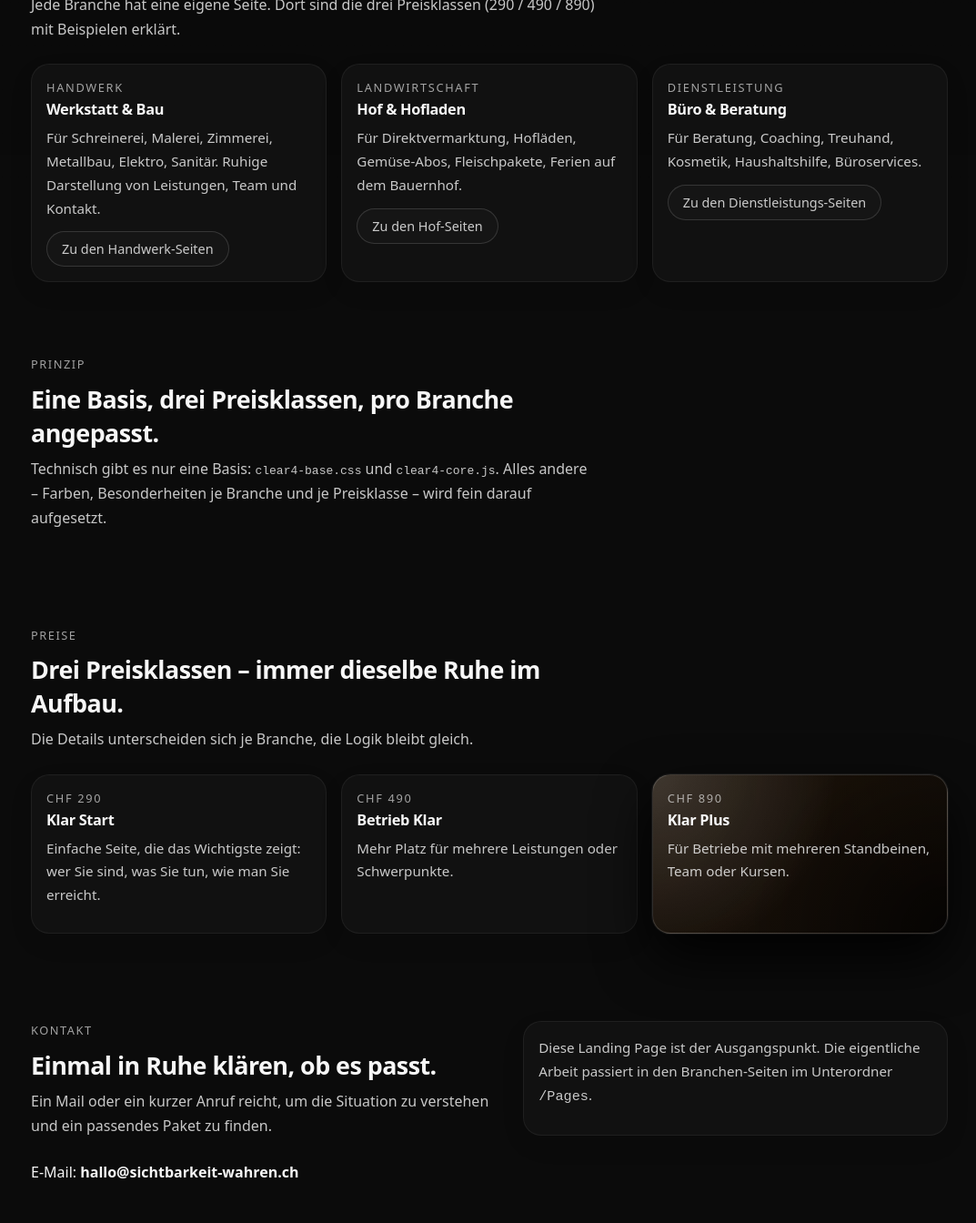
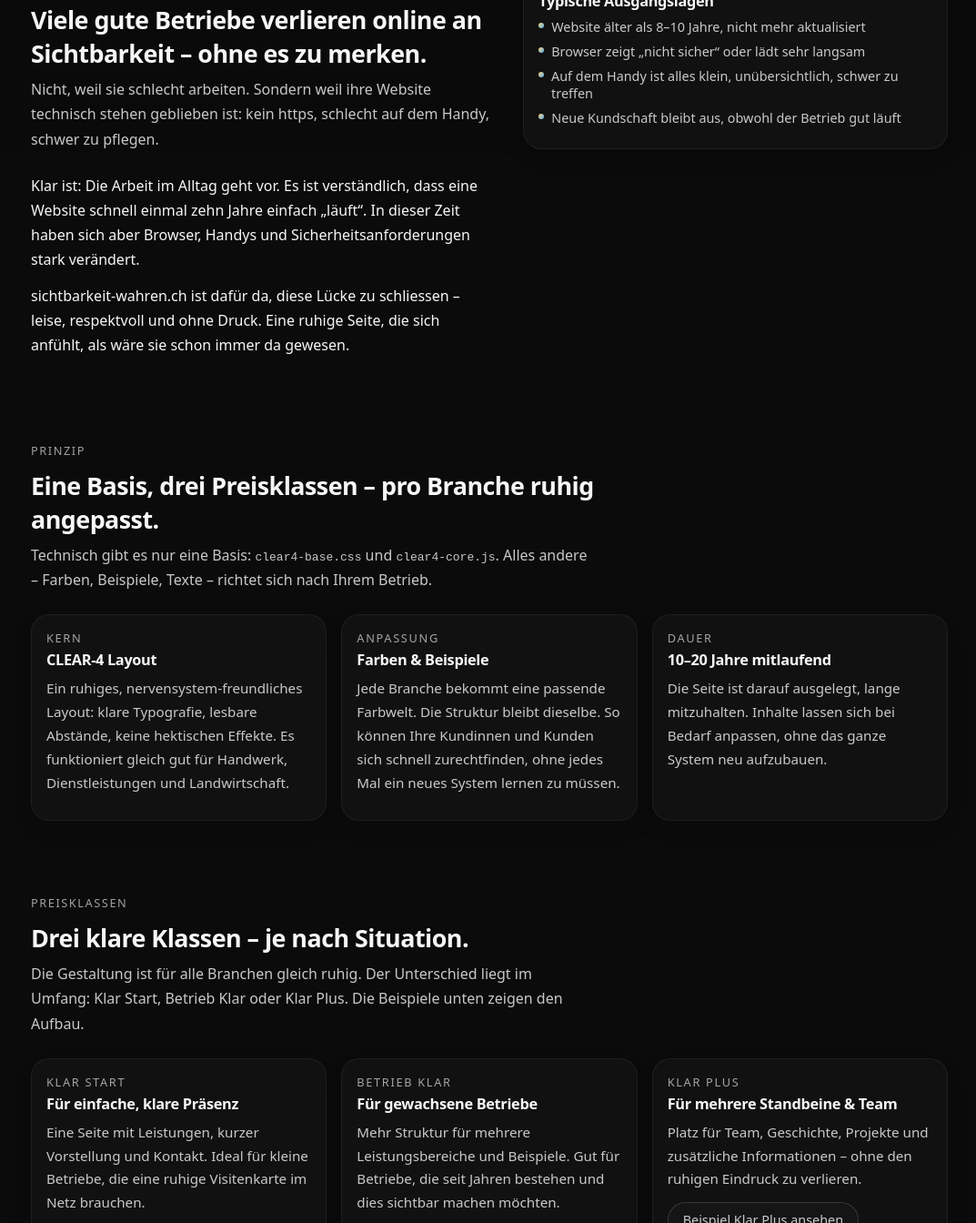
Before and after one commit to letheworldbechill/turbo-succotash, a plain HTML site: page index.html in a window 1280 px wide. Shown: the part 630-1974 px from the top of the page at 91% size, without its empty margins (102-1175 px from the left). Drawn offline with Linux system fonts and the light colour scheme.

Commit message:
Update index.html

```diff
--- a/index.html
+++ b/index.html
@@ -2,37 +2,51 @@
 <html lang="de">
   <head>
     <meta charset="utf-8" />
-    <meta name="viewport" content="width=device-width, initial-scale=1" />
+    <meta
+      name="viewport"
+      content="width=device-width, initial-scale=1, viewport-fit=cover"
+    />
     <title>sichtbarkeit-wahren.ch | Ruhige Webseiten für kleine Unternehmen</title>
-    <meta name="description" content="CLEAR-4: Ruhige, klare Webseiten für Handwerk, Landwirtschaft und Dienstleistungen in der Schweiz. Eine Basis, drei Branchen, drei Preisklassen." />
+    <meta
+      name="description"
+      content="CLEAR-4: Ruhige, klare Webseiten für kleine und mittlere Unternehmen in der Schweiz. Eine Basis, drei Preisklassen – gedacht, um 10–20 Jahre verständlich zu bleiben."
+    />
     <link rel="stylesheet" href="clear4-base.css" />
   </head>
-  <body class="clear4-landing">
+
+  <body class="clear4-landing" data-price-tier="klar-start">
     <a href="#hauptinhalt" class="skip-link">Direkt zum Inhalt</a>
 
     <div class="page-shell">
+      <!-- HEADER -->
       <header class="site-header">
         <div class="container site-header__inner">
           <div class="brand">
             <div class="brand__mark" aria-hidden="true"></div>
             <div class="brand__text">
               <div class="brand__title">sichtbarkeit-wahren.ch</div>
-              <div class="brand__subtitle">Webseiten für kleine Unternehmen</div>
+              <div class="brand__subtitle">
+                Ruhige Webseiten für kleine Unternehmen
+              </div>
             </div>
           </div>
+
           <nav class="nav" aria-label="Hauptnavigation">
             <div class="nav__primary">
-              <a href="#branchen" class="nav__link nav__link--active">Für wen</a>
+              <a href="#hero" class="nav__link nav__link--active">Start</a>
+              <a href="#warum" class="nav__link">Warum</a>
               <a href="#prinzip" class="nav__link">Prinzip</a>
-              <a href="#preise" class="nav__link">Preise</a>
+              <a href="#branchen" class="nav__link">Preisklassen</a>
               <a href="#kontakt" class="nav__link">Kontakt</a>
             </div>
           </nav>
         </div>
       </header>
 
+      <!-- MAIN -->
       <main id="hauptinhalt" class="site-main">
-        <section class="section hero">
+        <!-- HERO -->
+        <section id="hero" class="section hero">
           <div class="container hero__inner">
             <div>
               <p class="hero__kicker">Online sichtbar bleiben</p>
@@ -45,140 +59,233 @@
                 Kundinnen und Kunden Sie auch in zehn Jahren noch gut finden.
               </p>
               <div class="hero__actions">
-                <a href="#branchen" class="btn btn--primary">Branche auswählen</a>
-                <a href="#kontakt" class="btn btn--ghost">Unverbindlich anfragen</a>
+                <a href="#branchen" class="btn btn--primary">
+                  Preisklassen &amp; Beispiele
+                </a>
+                <a href="#kontakt" class="btn btn--ghost">
+                  Unverbindlich anfragen
+                </a>
               </div>
+              <p class="hero__note">
+                Ziel ist nicht ein ständig neues „Branding“, sondern eine verlässliche
+                Präsenz: sicher, lesbar und gut erreichbar – insbesondere für Familien
+                und ältere Menschen.
+              </p>
             </div>
           </div>
         </section>
 
-        <section id="branchen" class="section">
+        <!-- WARUM -->
+        <section id="warum" class="section">
+          <div class="container split-layout">
+            <div>
+              <header class="section__header">
+                <p class="section__eyebrow">Warum</p>
+                <h2 class="section__title">
+                  Viele gute Betriebe verlieren online an Sichtbarkeit – ohne es zu merken.
+                </h2>
+                <p class="section__lead">
+                  Nicht, weil sie schlecht arbeiten. Sondern weil ihre Website technisch
+                  stehen geblieben ist: kein https, schlecht auf dem Handy, schwer zu pflegen.
+                </p>
+              </header>
+              <p>
+                Klar ist: Die Arbeit im Alltag geht vor. Es ist verständlich, dass eine
+                Website schnell einmal zehn Jahre einfach „läuft“. In dieser Zeit haben sich
+                aber Browser, Handys und Sicherheitsanforderungen stark verändert.
+              </p>
+              <p>
+                sichtbarkeit-wahren.ch ist dafür da, diese Lücke zu schliessen – leise,
+                respektvoll und ohne Druck. Eine ruhige Seite, die sich anfühlt, als wäre
+                sie schon immer da gewesen.
+              </p>
+            </div>
+
+            <aside class="split-layout__sidebar">
+              <div class="card">
+                <h3 class="card__title">Typische Ausgangslagen</h3>
+                <ul class="card__list">
+                  <li>
+                    <span class="card__list-bullet"></span>
+                    Website älter als 8–10 Jahre, nicht mehr aktualisiert
+                  </li>
+                  <li>
+                    <span class="card__list-bullet"></span>
+                    Browser zeigt „nicht sicher“ oder lädt sehr langsam
+                  </li>
+                  <li>
+                    <span class="card__list-bullet"></span>
+                    Auf dem Handy ist alles klein, unübersichtlich, schwer zu treffen
+                  </li>
+                  <li>
+                    <span class="card__list-bullet"></span>
+                    Neue Kundschaft bleibt aus, obwohl der Betrieb gut läuft
+                  </li>
+                </ul>
+              </div>
+            </aside>
+          </div>
+        </section>
+
+        <!-- PRINZIP -->
+        <section id="prinzip" class="section section--tight">
           <div class="container">
             <header class="section__header">
-              <p class="section__eyebrow">Für wen</p>
-              <h2 class="section__title">Wählen Sie die Richtung, in der Sie arbeiten.</h2>
+              <p class="section__eyebrow">Prinzip</p>
+              <h2 class="section__title">
+                Eine Basis, drei Preisklassen – pro Branche ruhig angepasst.
+              </h2>
               <p class="section__lead">
-                Jede Branche hat eine eigene Seite. Dort sind die drei Preisklassen (290 / 490 / 890)
-                mit Beispielen erklärt.
+                Technisch gibt es nur eine Basis: <code>clear4-base.css</code> und
+                <code>clear4-core.js</code>. Alles andere – Farben, Beispiele, Texte –
+                richtet sich nach Ihrem Betrieb.
               </p>
             </header>
 
             <div class="card-grid">
               <article class="card">
-                <div class="card__eyebrow">Handwerk</div>
-                <h3 class="card__title">Werkstatt &amp; Bau</h3>
+                <div class="card__eyebrow">Kern</div>
+                <h3 class="card__title">CLEAR-4 Layout</h3>
                 <p class="card__body">
-                  Für Schreinerei, Malerei, Zimmerei, Metallbau, Elektro, Sanitär.
-                  Ruhige Darstellung von Leistungen, Team und Kontakt.
+                  Ein ruhiges, nervensystem-freundliches Layout: klare Typografie,
+                  lesbare Abstände, keine hektischen Effekte. Es funktioniert gleich gut
+                  für Handwerk, Dienstleistungen und Landwirtschaft.
                 </p>
-                <a href="Pages/clear4-handwerk.html" class="btn btn--ghost">
-                  Zu den Handwerk-Seiten
+              </article>
+
+              <article class="card">
+                <div class="card__eyebrow">Anpassung</div>
+                <h3 class="card__title">Farben &amp; Beispiele</h3>
+                <p class="card__body">
+                  Jede Branche bekommt eine passende Farbwelt. Die Struktur bleibt
+                  dieselbe. So können Ihre Kundinnen und Kunden sich schnell zurechtfinden,
+                  ohne jedes Mal ein neues System lernen zu müssen.
+                </p>
+              </article>
+
+              <article class="card">
+                <div class="card__eyebrow">Dauer</div>
+                <h3 class="card__title">10–20 Jahre mitlaufend</h3>
+                <p class="card__body">
+                  Die Seite ist darauf ausgelegt, lange mitzuhalten. Inhalte lassen sich
+                  bei Bedarf anpassen, ohne das ganze System neu aufzubauen.
+                </p>
+              </article>
+            </div>
+          </div>
+        </section>
+
+        <!-- PREISKLASSEN / BEISPIELE -->
+        <section id="branchen" class="section">
+          <div class="container">
+            <header class="section__header">
+              <p class="section__eyebrow">Preisklassen</p>
+              <h2 class="section__title">Drei klare Klassen – je nach Situation.</h2>
+              <p class="section__lead">
+                Die Gestaltung ist für alle Branchen gleich ruhig. Der Unterschied liegt
+                im Umfang: Klar Start, Betrieb Klar oder Klar Plus. Die Beispiele unten
+                zeigen den Aufbau.
+              </p>
+            </header>
+
+            <div class="card-grid">
+              <article class="card">
+                <div class="card__eyebrow">Klar Start</div>
+                <h3 class="card__title">Für einfache, klare Präsenz</h3>
+                <p class="card__body">
+                  Eine Seite mit Leistungen, kurzer Vorstellung und Kontakt. Ideal für
+                  kleine Betriebe, die eine ruhige Visitenkarte im Netz brauchen.
+                </p>
+                <a href="pages/klar-start/index.html" class="btn btn--ghost">
+                  Beispiel Klar Start ansehen
                 </a>
               </article>
 
               <article class="card">
-                <div class="card__eyebrow">Landwirtschaft</div>
-                <h3 class="card__title">Hof &amp; Hofladen</h3>
+                <div class="card__eyebrow">Betrieb Klar</div>
+                <h3 class="card__title">Für gewachsene Betriebe</h3>
                 <p class="card__body">
-                  Für Direktvermarktung, Hofläden, Gemüse-Abos, Fleischpakete, Ferien auf dem Bauernhof.
+                  Mehr Struktur für mehrere Leistungsbereiche und Beispiele. Gut für
+                  Betriebe, die seit Jahren bestehen und dies sichtbar machen möchten.
                 </p>
-                <a href="Pages/clear4-landwirtschaft.html" class="btn btn--ghost">
-                  Zu den Hof-Seiten
+                <a href="pages/betrieb-klar/index.html" class="btn btn--ghost">
+                  Beispiel Betrieb Klar ansehen
                 </a>
               </article>
 
               <article class="card">
-                <div class="card__eyebrow">Dienstleistung</div>
-                <h3 class="card__title">Büro &amp; Beratung</h3>
+                <div class="card__eyebrow">Klar Plus</div>
+                <h3 class="card__title">Für mehrere Standbeine &amp; Team</h3>
                 <p class="card__body">
-                  Für Beratung, Coaching, Treuhand, Kosmetik, Haushaltshilfe, Büroservices.
+                  Platz für Team, Geschichte, Projekte und zusätzliche Informationen –
+                  ohne den ruhigen Eindruck zu verlieren.
                 </p>
-                <a href="Pages/clear4-dienstleistung.html" class="btn btn--ghost">
-                  Zu den Dienstleistungs-Seiten
+                <a href="pages/klar-plus/index.html" class="btn btn--ghost">
+                  Beispiel Klar Plus ansehen
                 </a>
               </article>
             </div>
           </div>
         </section>
 
-        <section id="prinzip" class="section section--tight">
-          <div class="container">
-            <header class="section__header">
-              <p class="section__eyebrow">Prinzip</p>
-              <h2 class="section__title">Eine Basis, drei Preisklassen, pro Branche angepasst.</h2>
-              <p class="section__lead">
-                Technisch gibt es nur eine Basis: <code>clear4-base.css</code> und <code>clear4-core.js</code>.
-                Alles andere – Farben, Besonderheiten je Branche und je Preisklasse – wird fein
-                darauf aufgesetzt.
-              </p>
-            </header>
-          </div>
-        </section>
-
-        <section id="preise" class="section">
-          <div class="container">
-            <header class="section__header">
-              <p class="section__eyebrow">Preise</p>
-              <h2 class="section__title">Drei Preisklassen – immer dieselbe Ruhe im Aufbau.</h2>
-              <p class="section__lead">
-                Die Details unterscheiden sich je Branche, die Logik bleibt gleich.
-              </p>
-            </header>
-
-            <div class="card-grid">
-              <article class="card">
-                <div class="card__eyebrow">CHF&nbsp;290</div>
-                <h3 class="card__title">Klar Start</h3>
-                <p class="card__body">
-                  Einfache Seite, die das Wichtigste zeigt: wer Sie sind, was Sie tun,
-                  wie man Sie erreicht.
-                </p>
-              </article>
-              <article class="card">
-                <div class="card__eyebrow">CHF&nbsp;490</div>
-                <h3 class="card__title">Betrieb Klar</h3>
-                <p class="card__body">
-                  Mehr Platz für mehrere Leistungen oder Schwerpunkte.
-                </p>
-              </article>
-              <article class="card card--premium">
-                <div class="card__eyebrow">CHF&nbsp;890</div>
-                <h3 class="card__title">Klar Plus</h3>
-                <p class="card__body">
-                  Für Betriebe mit mehreren Standbeinen, Team oder Kursen.
-                </p>
-              </article>
-            </div>
-          </div>
-        </section>
-
+        <!-- KONTAKT -->
         <section id="kontakt" class="section">
           <div class="container split-layout">
             <div>
               <header class="section__header">
                 <p class="section__eyebrow">Kontakt</p>
-                <h2 class="section__title">Einmal in Ruhe klären, ob es passt.</h2>
+                <h2 class="section__title">
+                  Wenn Sie das Gefühl haben: „Unsere Website ist dran.“
+                </h2>
                 <p class="section__lead">
-                  Ein Mail oder ein kurzer Anruf reicht, um die Situation zu verstehen und ein passendes Paket zu finden.
+                  Ein Link zur bestehenden Seite genügt. Ich melde mich mit einer
+                  ehrlichen Einschätzung und einem Vorschlag, welche Klasse sinnvoll ist.
                 </p>
               </header>
               <p>
-                E-Mail: <strong>hallo@sichtbarkeit-wahren.ch</strong>
+                Sie müssen nichts vorbereiten. Schreiben Sie einfach, wie Ihr Betrieb
+                heisst und wo Ihre aktuelle Website erreichbar ist – oder dass es noch
+                keine gibt.
               </p>
             </div>
+
             <aside class="split-layout__sidebar">
               <div class="card">
-                <p class="card__body">
-                  Diese Landing Page ist der Ausgangspunkt. Die eigentliche Arbeit passiert
-                  in den Branchen-Seiten im Unterordner <code>/Pages</code>.
-                </p>
-              </div>
-            </aside>
-          </div>
-        </section>
-      </main>
-    </div>
+                <h3 class="card__title">Kontaktanfrage (Beispiel)</h3>
+                <form class="form">
+                  <div class="field">
+                    <label class="field__label" for="betrieb">
+                      Name des Betriebs
+                    </label>
+                    <input
+                      id="betrieb"
+                      class="input"
+                      type="text"
+                      placeholder="z.B. Schreinerei Muster, Hof Muster, Praxis Muster"
+                    />
+                  </div>
 
-    <script src="clear4-core.js" defer></script>
-  </body>
-</html>
+                  <div class="field">
+                    <label class="field__label" for="webadresse">
+                      Aktuelle Webadresse (falls vorhanden)
+                    </label>
+                    <input
+                      id="webadresse"
+                      class="input"
+                      type="url"
+                      placeholder="https://www.beispielbetrieb.ch"
+                    />
+                    <p class="field__hint">
+                      Falls es keine Website gibt, kann dieses Feld leer bleiben.
+                    </p>
+                  </div>
+
+                  <div class="field">
+                    <label class="field__label" for="kontaktweg">
+                      Wie dürfen wir Sie erreichen?
+                    </label>
+                    <input
+                      id="kontaktweg"
+                      class="input"
+                      type="text"
+                      placeholder="Tel
```
